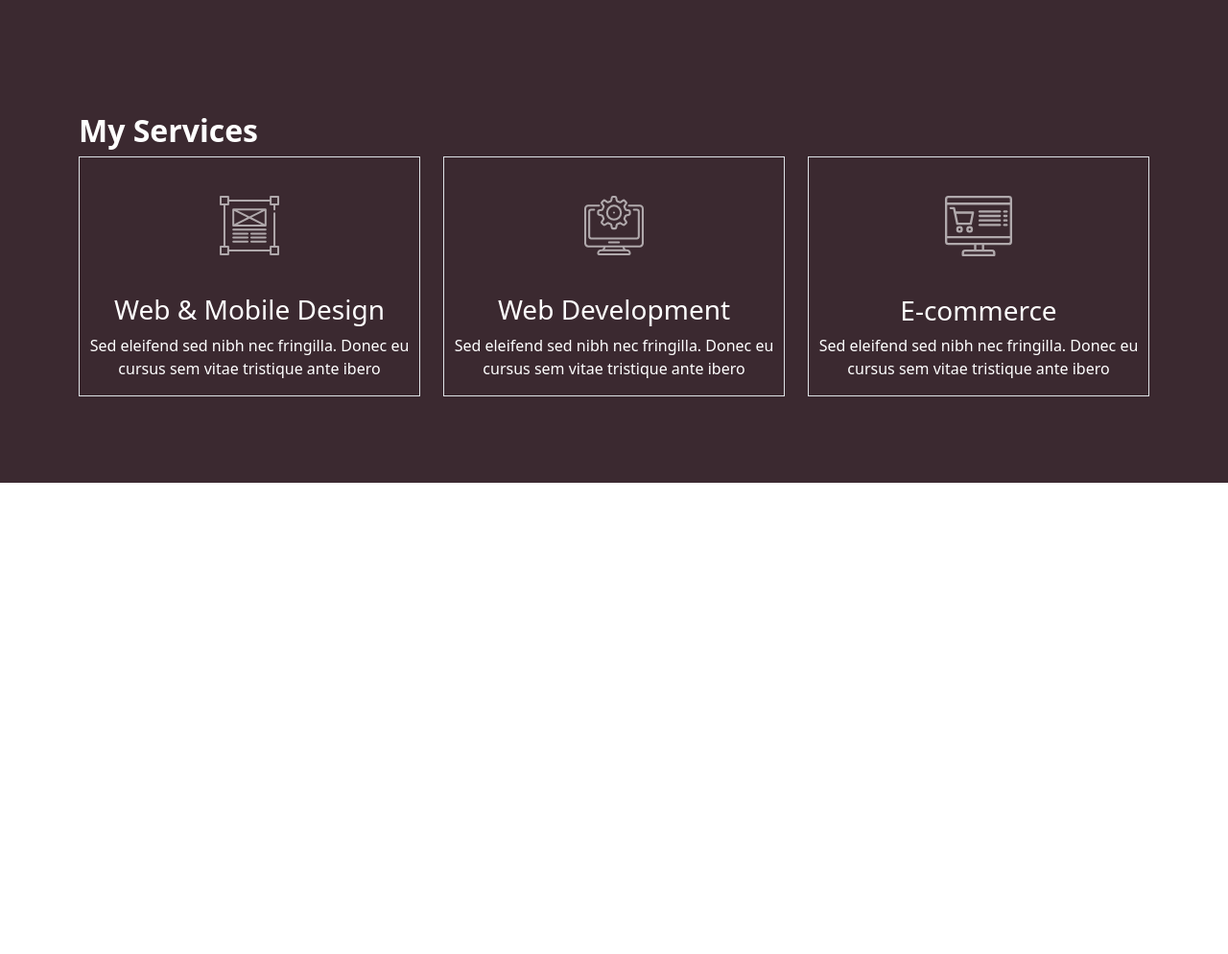
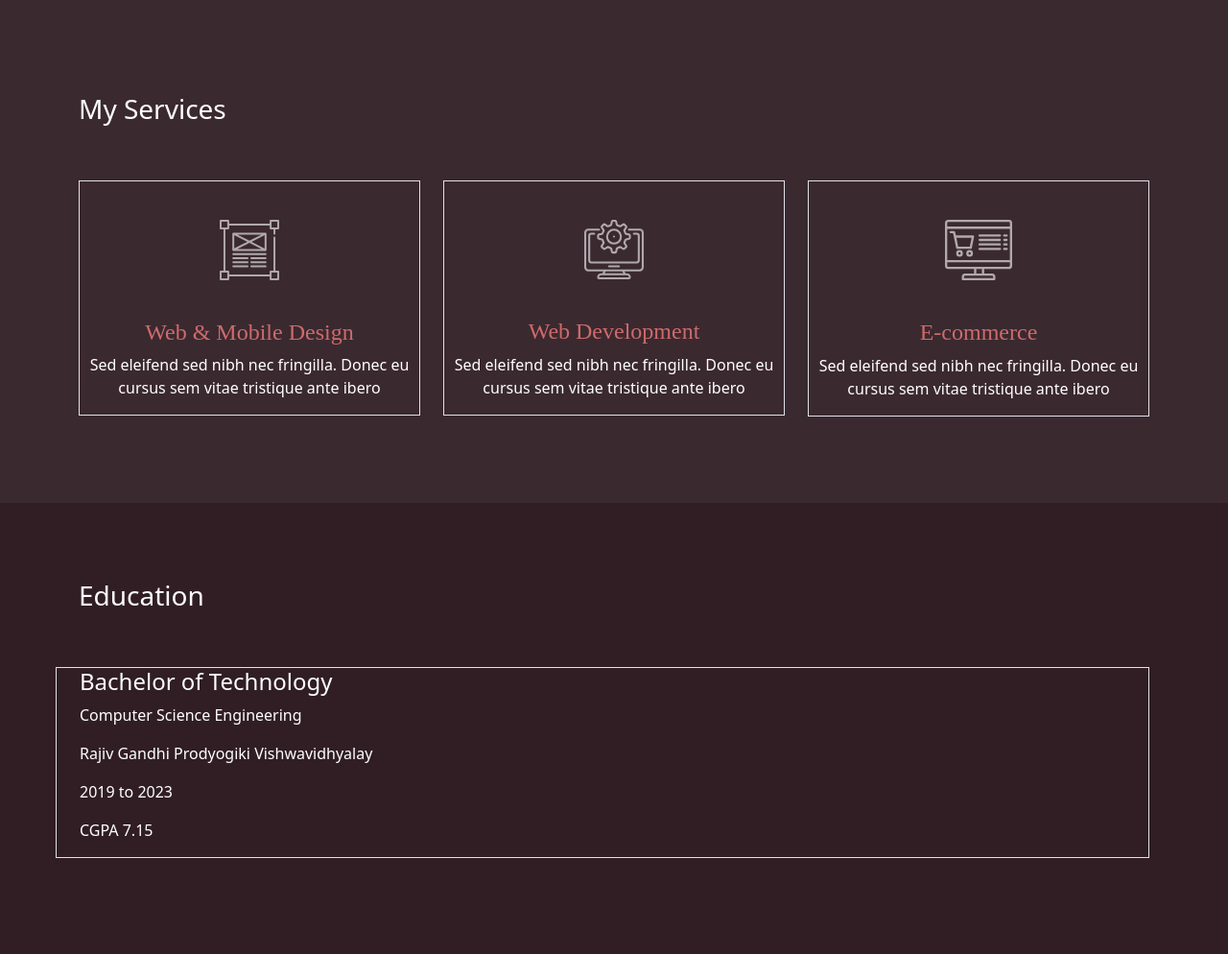
Before and after one commit to lokeshp0/My-Protfolio, a plain HTML site: page index.html in a window 1280 px wide. Shown: the part 1366-2360 px from the top of the page at 96% size. Before the commit the page ends 1869 px from the top, so only its background shows below. Drawn offline with nearby package versions, Linux system fonts and the light colour scheme.

Commit message:
deleted imgs

```diff
--- a/css/style.css
+++ b/css/style.css
@@ -14,6 +14,17 @@
 .service_area{
     background-color: #3B2930;
     padding-bottom: 90px;
-    padding-top: 120px;
+    padding-top: 100px;
     color: white;
 }
+.service_box_haeding{
+    color: rgb(205, 107, 107);
+    font-size:x-large;
+    font-family:'Times New Roman', Times, serif;
+}
+.education_area{
+    background-color: #311E25;
+    color: white;
+    padding-top: 80px;
+    padding-bottom: 100px;
+}
--- a/index.html
+++ b/index.html
@@ -115,13 +115,14 @@
             </div>
     </section>
     <!-- About senction end  -->
+    <!-- service area -->
     <section>
         <div class="service_area">
             <div class="container">
                 <div class="row">
                     <div class="col-12">
                         <div class="section_title">
-                            <h3 class="fs-2 fw-semibold">My Services</h3>
+                            <h3 style="padding-bottom: 50px;">My Services</h3>
                         </div>
                     </div>
                 </div>
@@ -131,7 +132,7 @@
                             <div class="icon" style="padding: 20px; margin: 20px;">
                                 <img src="img/svg_icon/1.svg" alt="">
                             </div>
-                            <h3>
+                            <h3 class="service_box_haeding">
                                 Web & Mobile Design
                             </h3>
                             <p>Sed eleifend sed nibh nec fringilla. Donec eu cursus sem vitae tristique ante ibero</p>
@@ -142,7 +143,7 @@
                             <div class="icon" style="padding: 20px; margin: 20px;">
                                 <img src="img/svg_icon/2.svg" alt="">
                             </div>
-                            <h3>
+                            <h3 class="service_box_haeding">
                                 Web Development
                             </h3>
                             <p>Sed eleifend sed nibh nec fringilla. Donec eu cursus sem vitae tristique ante ibero</p>
@@ -153,7 +154,7 @@
                             <div class="icon" style="padding: 20px; margin: 20px;">
                                 <img src="img/svg_icon/3.svg" alt="">
                             </div>
-                            <h3>
+                            <h3 class="service_box_haeding">
                                 E-commerce
                             </h3>
                             <p>Sed eleifend sed nibh nec fringilla. Donec eu cursus sem vitae tristique ante ibero</p>
@@ -163,5 +164,25 @@
             </div>
         </div>
     </section>
+    <!-- service area end -->
+    <div class="education_area">
+        <div class="container">
+            <div class="row">
+                <div class="col-12">
+                    <h3 style="padding-bottom: 50px;">Education</h3>
+                </div>
+                <div class="row border">
+                <div class="col-4">
+                    <h4>Bachelor of Technology</h4>
+                    <P>Computer Science Engineering</P>
+                    <p>Rajiv Gandhi Prodyogiki Vishwavidhyalay</p>
+                    <p>2019 to 2023</p>
+                    <p>CGPA 7.15</p>
+                </div>
+            </div>
+        </div>
+    </div>
+</div>
 </body>
+
 </html>
```
Also changed, not shown: img/BH.jpg (deleted), img/Engineering-Fresher-Resume-Sample-Download.webp (deleted), img/bg1.jpg (deleted), img/bg2.jpg (deleted), img/bh3.jpg (deleted), img/logo.png (deleted), img/logo2.png (deleted), img/photo.jpeg (deleted).
